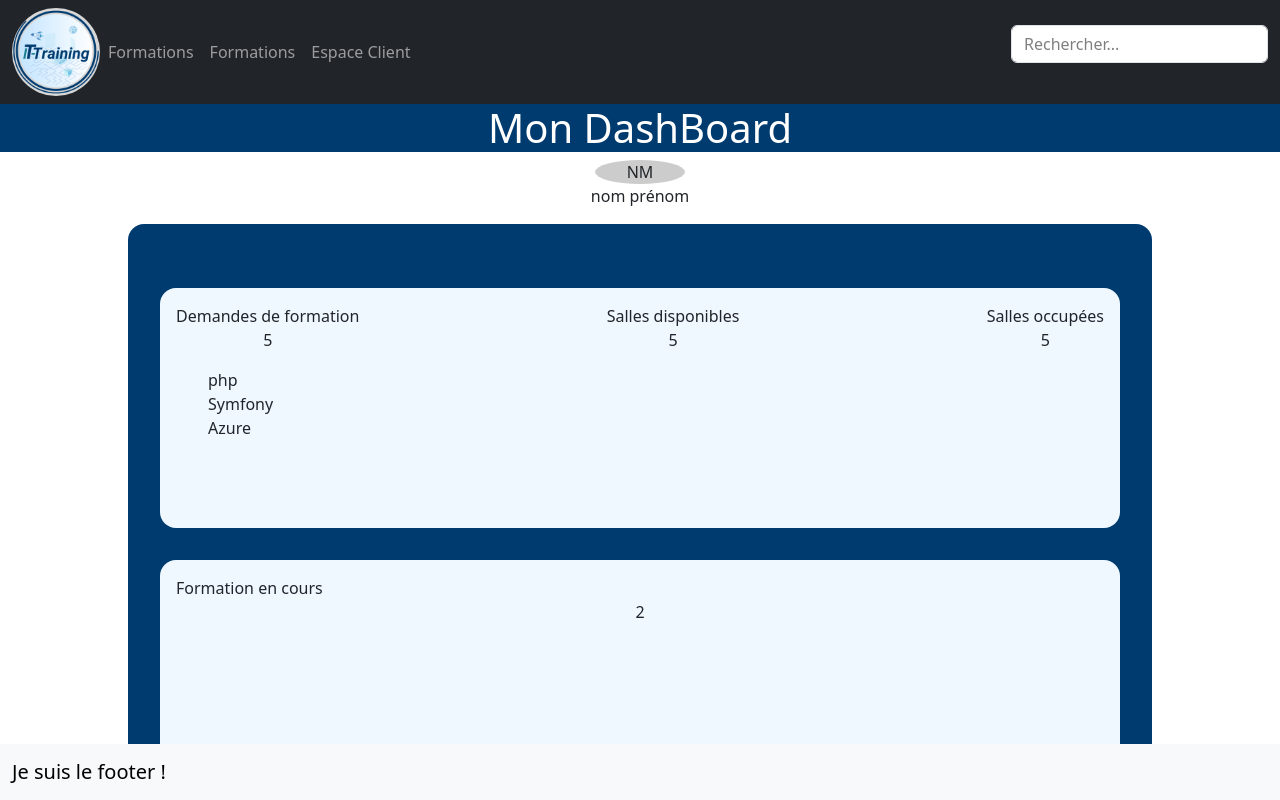
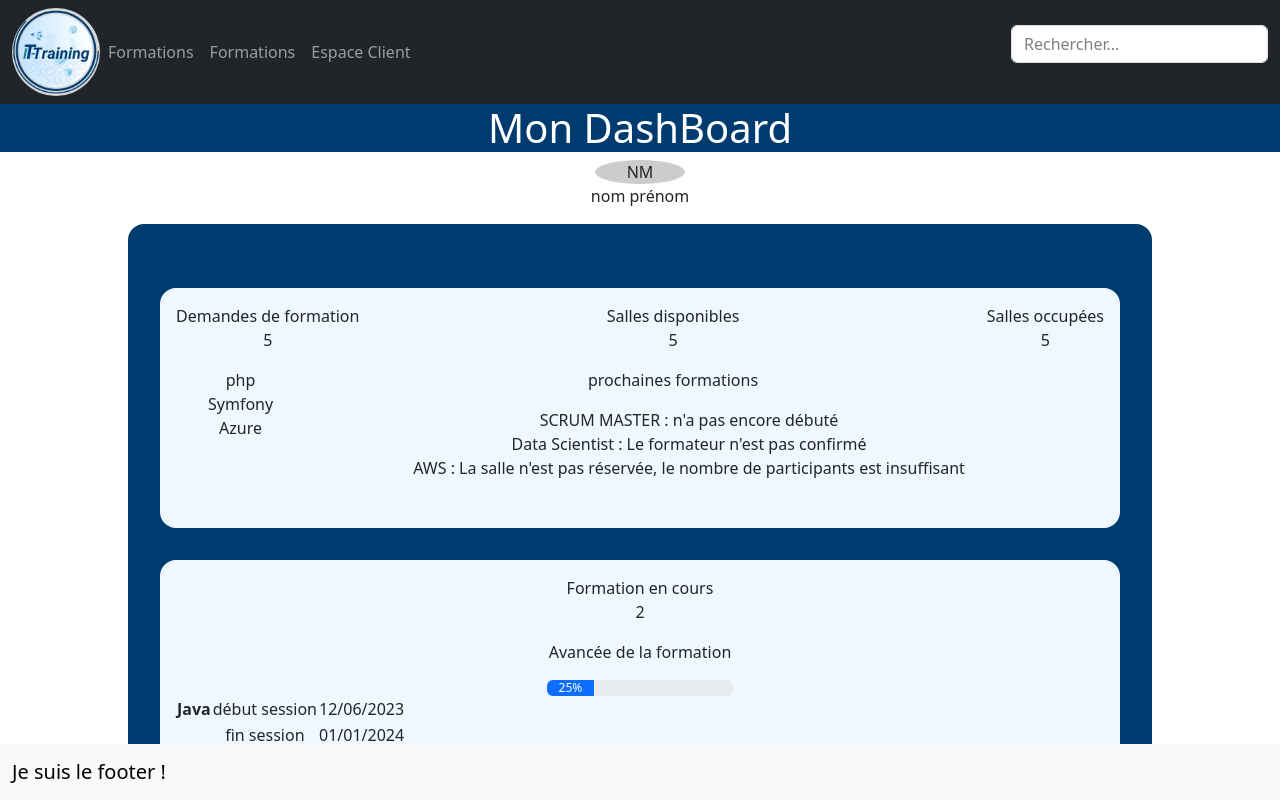
Before and after one commit to Mahieux-Nicolas/it_training_front, an Angular app: page /user/dashboard in a window 1280 px wide. Shown: the top 800 px of the page. Built offline with nearby package versions, Linux system fonts and the light colour scheme.

Commit message:
WIP Dashboard

```diff
--- a/src/app/pages/dashboard/dashboard.component.css
+++ b/src/app/pages/dashboard/dashboard.component.css
@@ -33,7 +33,10 @@
     margin-right: auto;
     margin: 2em;
     padding: 1em;
-    border-radius: 1em
+    border-radius: 1em;
+    overflow-y: scroll;
+    scrollbar-color: rebeccapurple green;
+    scrollbar-width: thin;
   }
 
   h1{
@@ -58,12 +61,16 @@
   padding-bottom: 2em;
   border-radius: 1em;
 
-
   }
 
   .main_dash{
     display: flex;
     justify-content: space-between;
+    overflow-y: scroll;
+    scrollbar-color: rebeccapurple green;
+    scrollbar-width: thin;
+
+
   }
 
   .nombre,
@@ -76,3 +83,31 @@
   li{
     list-style-type: none;
   }
+
+  .list_formation{
+    display: flex;
+    flex-direction: row;
+    justify-content: space-between;
+    width: 100%;
+  }
+
+  .finish_formation{
+    display: flex;
+    flex-direction: column;
+  }
+
+.salles,
+.list_formation,
+.occupe,
+.demande,
+.formation_dash{
+  text-align: center;
+}
+
+.progress{
+  width: 20%;
+  align-items: center;
+  margin-left: auto;
+  margin-right: auto;
+
+}
--- a/src/app/pages/dashboard/dashboard.component.html
+++ b/src/app/pages/dashboard/dashboard.component.html
@@ -2,42 +2,78 @@
 
 <div class="circle">
   <span class="initials">NM</span>
-
 </div>
-<p class="nom">nom prénom </p>
-
+<p class="nom">nom prénom</p>
 
 <section class="dashboard">
   <section class="main_dash">
-<span class="demande">Demandes de formation
+    <span class="demande"
+      >Demandes de formation
       <p class="nombre">5</p>
+      <div class="list_formation">
         <ul>
           <li>php</li>
           <li>Symfony</li>
           <li>Azure</li>
         </ul>
+      </div>
     </span>
-<span class="salles"> Salles disponibles
-     <p class="nombre"> 5</p>
+
+    <span class="salles">
+      Salles disponibles
+      <p class="nombre">5</p>
+      <p>prochaines formations</p>
+      <ul>
+        <li>SCRUM MASTER : n'a pas encore débuté</li>
+        <li>Data Scientist : Le formateur n'est pas confirmé</li>
+        <li>
+          AWS : La salle n'est pas réservée, le nombre de participants est
+          insuffisant
+        </li>
+      </ul>
     </span>
-<span class="">Salles occupées
-
+    <span class="occupe"
+      >Salles occupées
       <p class="nombre">5</p>
     </span>
   </section>
+
   <section class="formation_dash">
-   <span class="en_cours">Formation en cours </span>
+    <span class="en_cours">Formation en cours
      <p class="nombre">2</p>
+    <p>Avancée de la formation</p>
+    <div class="progress" role="progressbar" aria-label="Example with label" aria-valuenow="25" aria-valuemin="0" aria-valuemax="50">
+     <div class="progress-bar" style="width: 25%">25%</div>
+   </div>
+
+</span>
+
+
+    <table>
+     <tr>
+       <td><strong>Java</strong></td>
+       <td>début session</td>
+       <td>12/06/2023</td>
+     </tr>
+     <tr>
+       <td></td>
+       <td colspan="1">fin session</td>
+       <td colspan="1">01/01/2024</td>
+     </tr>
+   </table>
+
   </section>
+
   <section class="finish_formation">
     <span class="terminee">Formations terminées</span>
-     <p class="nombre"> 5 </p>
+    <p class="nombre">5</p>
     <ol>
       <li>Linux</li>
-          <li>PHP</li>
+      <li>
+        PHP
+        <p>consulter les évaluations</p>
+      </li>
     </ol>
   </section>
 
-
-
 </section>
```
Lines whose indentation alone changed are shown as unchanged.
